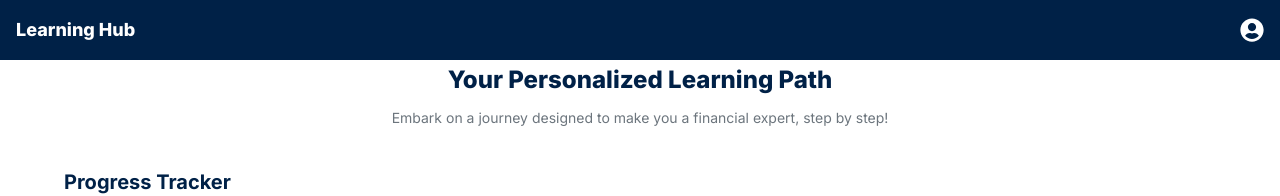
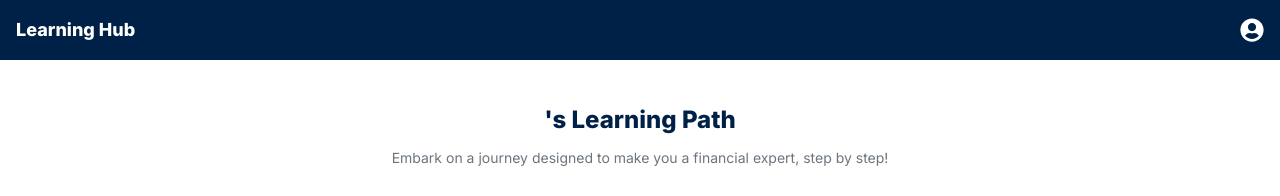
Before and after one commit to Clusters-Config/Fin-Quest, a React (Vite) app in the folder frontend/: page /learning_paths in a window 1280 px wide. Shown: the top 196 px of the page. Built offline with nearby package versions, Linux system fonts and the light colour scheme; no server answers.

Commit message:
feat : enhanced learning path

```diff
--- a/frontend/src/pages/Learning_paths.jsx
+++ b/frontend/src/pages/Learning_paths.jsx
@@ -1,9 +1,15 @@
-import React, { useState } from "react";
+import React, { useEffect, useState } from "react";
 import { useNavigate } from "react-router-dom";
 import { FaUserCircle } from "react-icons/fa"; // Icon for the profile
+import axios from "axios";
+
 
 const Learning_paths = () => {
   const [openSection, setOpenSection] = useState(null);
+  const [username,setusername] = useState("");
+  const [uusername,setuusername] = useState("");
+
+
   const navigate = useNavigate();
 
   const handleToggle = (sectionId) => {
@@ -13,6 +19,20 @@ const Learning_paths = () => {
   const handleTopicClick = (route) => {
     navigate(route);
   };
+
+  useEffect(() => {
+    axios.defaults.withCredentials = true;
+    axios.get("http://localhost:4047/verify")
+    .then((res) => {
+      console.log(res.data.username);
+      setuusername(res.data.username);
+    })
+  });
+
+  useEffect(() => {
+    setusername(uusername);
+  },[uusername]);
+
 
   const timelineData = [
     {
@@ -95,8 +115,8 @@ const Learning_paths = () => {
 
       {/* Header Section */}
       <div className="mt-16"> {/* Added margin-top to create space below the navbar */}
-        <h1 className="text-center text-2xl sm:text-xl mt-8 text-[#002147] font-extrabold">
-          Your Personalized Learning Path
+        <h1 className="text-center text-2xl sm:text-xl mt-10 pt-10 text-[#002147] font-extrabold">
+          {username.toUpperCase()}'s  Learning Path
         </h1>
         <p className="text-center text-sm sm:text-base mt-3 text-[#6C757D]">
           Embark on a journey designed to make you a financial expert, step by step!
```
